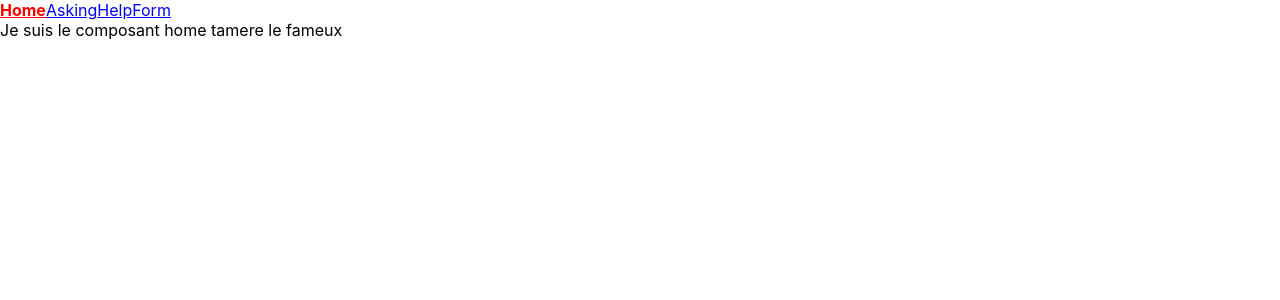
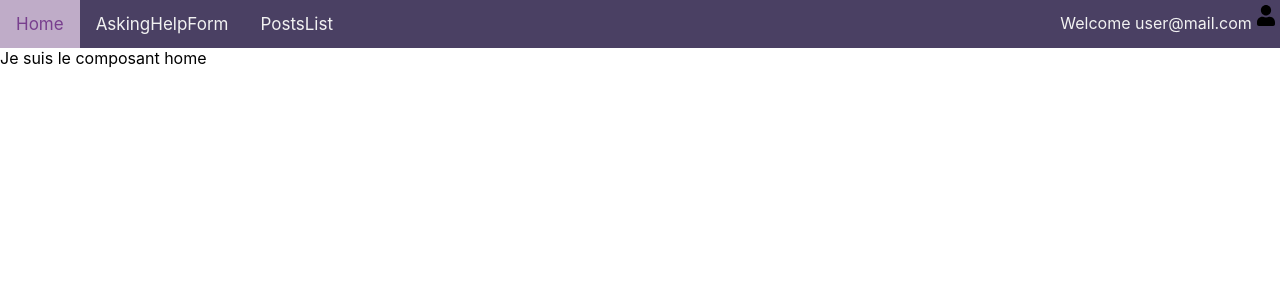
Before and after one commit to WildCodeSchool/2104-wns-remote-modus-front, a React (Create React App) app: page / in a window 1280 px wide. Shown: the top 300 px of the page. Built offline with nearby package versions, Linux system fonts and the light colour scheme.

Commit message:
style : added some style to navbar + modified texts on all pages

```diff
--- a/src/App.tsx
+++ b/src/App.tsx
@@ -4,6 +4,7 @@ import "./App.css";
 import AskingHelpForm from "./routes/askinghelpform/AskingHelpForm";
 import Home from "./routes/home/Home";
 import Navbar from "./routes/navbar/Navbar";
+import PostsList from "./routes/postslist/PostsList";
 
 const App = (): JSX.Element => {
   return (
@@ -16,6 +17,9 @@ const App = (): JSX.Element => {
         <Route exact path="/ask-help">
           <AskingHelpForm />
         </Route>
+        <Route exact path="/posts-list">
+          <PostsList />
+        </Route>
       </Switch>
     </Router>
   );
--- a/src/routes/home/Home.tsx
+++ b/src/routes/home/Home.tsx
@@ -1,7 +1,7 @@
 import React from "react";
 
 const Home = (): JSX.Element => {
-  return <>Je suis le composant home tamere le fameux</>;
+  return <>Je suis le composant home</>;
 };
 
 export default Home;
--- a/src/routes/navbar/Navbar.tsx
+++ b/src/routes/navbar/Navbar.tsx
@@ -1,12 +1,21 @@
 import React from "react";
 import { NavLink } from "react-router-dom";
-import "../../css/styles.css";
+import "./navbar.css";
 
 const Navbar = (): JSX.Element => {
   return (
-    <div>
-      <NavLink to="/">Home</NavLink>
-      <NavLink to="/ask-help">AskingHelpForm</NavLink>
+    <div className="topnav">
+      <div>
+        <NavLink to="/" exact>
+          Home
+        </NavLink>
+        <NavLink to="/ask-help">AskingHelpForm</NavLink>
+        <NavLink to="/posts-list">PostsList</NavLink>
+      </div>
+      <div className="welcomemessage">
+        <div className="topnav message">Welcome user@mail.com</div>
+        <img src="user-solid.svg" alt="profileIcon" className="profileIcon" />
+      </div>
     </div>
   );
 };
--- /dev/null
+++ b/src/routes/navbar/navbar.css
@@ -0,0 +1,39 @@
+.topnav{
+    background-color: #4a4063;
+    overflow: hidden;
+}
+
+.topnav a{
+    float: left;
+    color: #f2f2f2;
+    text-align: center;
+    padding: 14px 16px;
+    text-decoration: none;
+    font-size: 17px;
+}
+
+.topnav a:hover{
+    background-color: #c8c6d7;
+    color: #783f8e;
+}
+
+.topnav a.active{
+    background-color: #bfacc8;
+    color: #783f8e;
+}
+
+.profileIcon{
+    height: 1.6vw;
+    float: right;
+    padding: 0.4vw;
+}
+
+.welcomemessage{
+    display: flex;
+    float: right;
+    text-align: center;
+}
+.message{
+    color: #f2f2f2;
+    padding-top: 1vw;
+}
--- a/src/routes/postslist/PostsList.tsx
+++ b/src/routes/postslist/PostsList.tsx
@@ -2,7 +2,7 @@
 import React from "react";
 
 const PostsList = (): JSX.Element => {
-  return <>Liste de tamere</>;
+  return <>Liste des posts</>;
 };
 
 export default PostsList;
```
Also changed, not shown: public/user-solid.svg (added), 1 other file (tests, documents, lock files or other folders).
